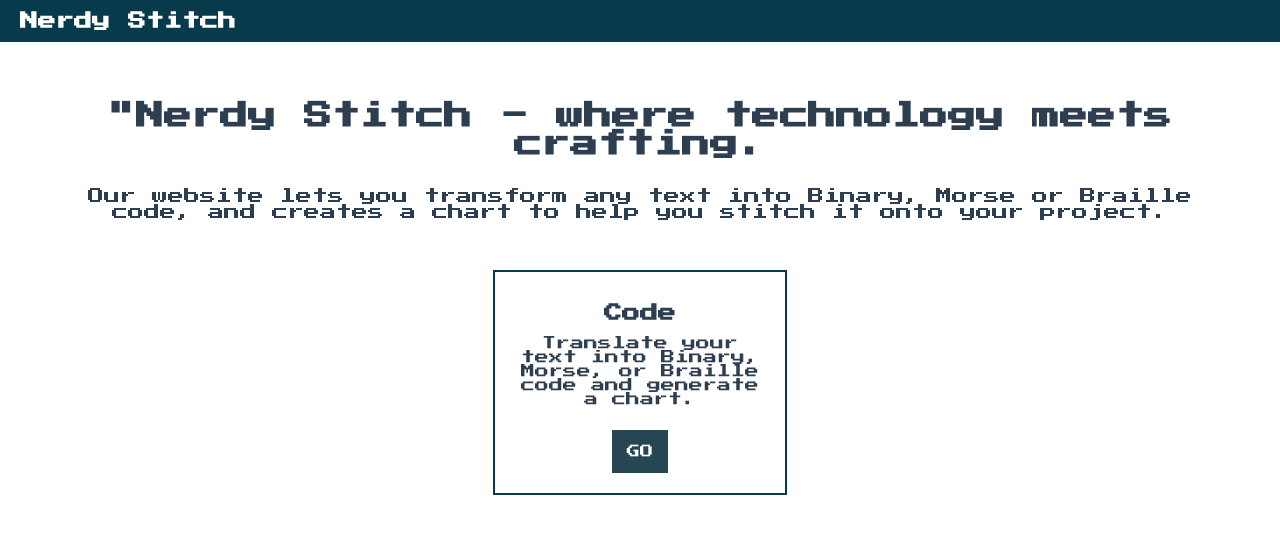
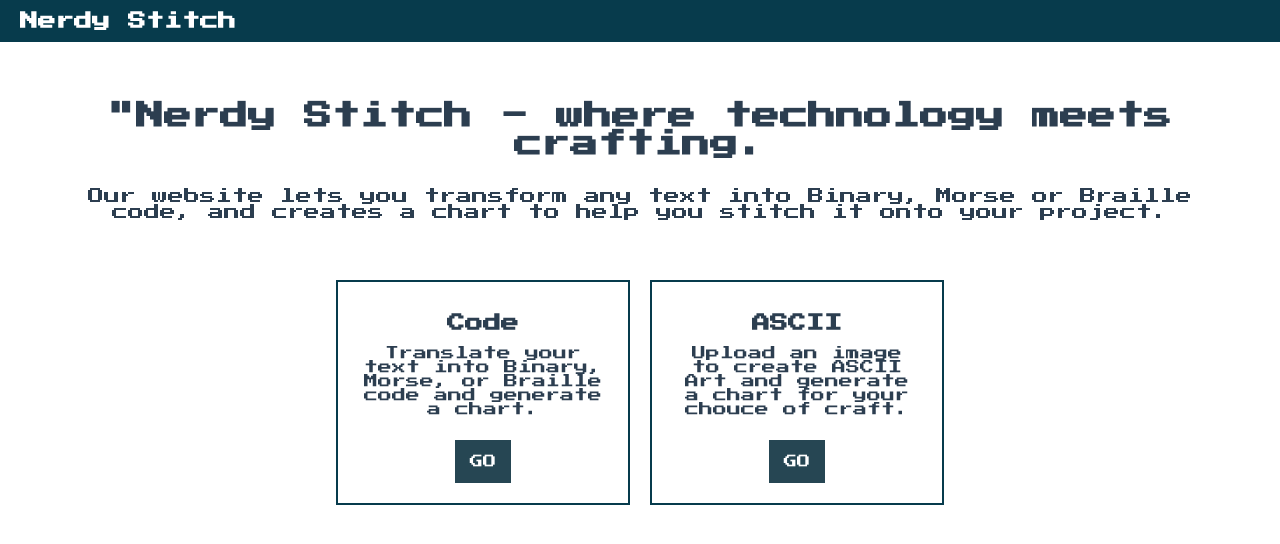
Before and after one commit to MiuMiuMiuMiuMiu/stitch-chart, a Vue app: page / in a window 1280 px wide. Shown: the top 544 px of the page. Built offline with nearby package versions, Linux system fonts and the light colour scheme.

Commit message:
Create ASCII page

```diff
--- a/src/router/index.js
+++ b/src/router/index.js
@@ -1,6 +1,7 @@
 import {createRouter, createWebHistory} from 'vue-router'
 import HomePage from '../views/HomePage'
 import CodePage from '../views/CodePage'
+import AsciiPage from '../views/AsciiPage'
 
 const routes = [
     {
@@ -13,6 +14,11 @@ const routes = [
         name: 'Code',
         component: CodePage
     },
+    {
+        path: '/ascii',
+        name: 'Ascii',
+        component: AsciiPage
+    },
 ]
 
 const router = createRouter({
--- /dev/null
+++ b/src/views/AsciiPage.vue
@@ -0,0 +1,9 @@
+<template>
+    <h1>ASCII PAGE</h1>
+</template>
+
+<script>
+    export default {
+        name: "AsciiPage"
+    }
+</script>
--- a/src/views/HomePage.vue
+++ b/src/views/HomePage.vue
@@ -8,6 +8,14 @@
             <h1>Code</h1>
             <p>Translate your text into Binary, Morse, or Braille code and generate a chart.</p>
                 <RouterLink to="code">
+                    <button>GO</button>
+                </RouterLink>
+        </div>
+
+        <div class="card">
+            <h1>ASCII</h1>
+            <p>Upload an image to create ASCII Art and generate a chart for your chouce of craft.</p>
+                <RouterLink to="ascii">
                     <button>GO</button>
                 </RouterLink>
         </div>
@@ -50,6 +58,7 @@ export default {
     border: 2px solid #073b4c;
     width: 250px;
     padding: 20px;
+    margin: 10px;
 }
 
 .card > p {
```
